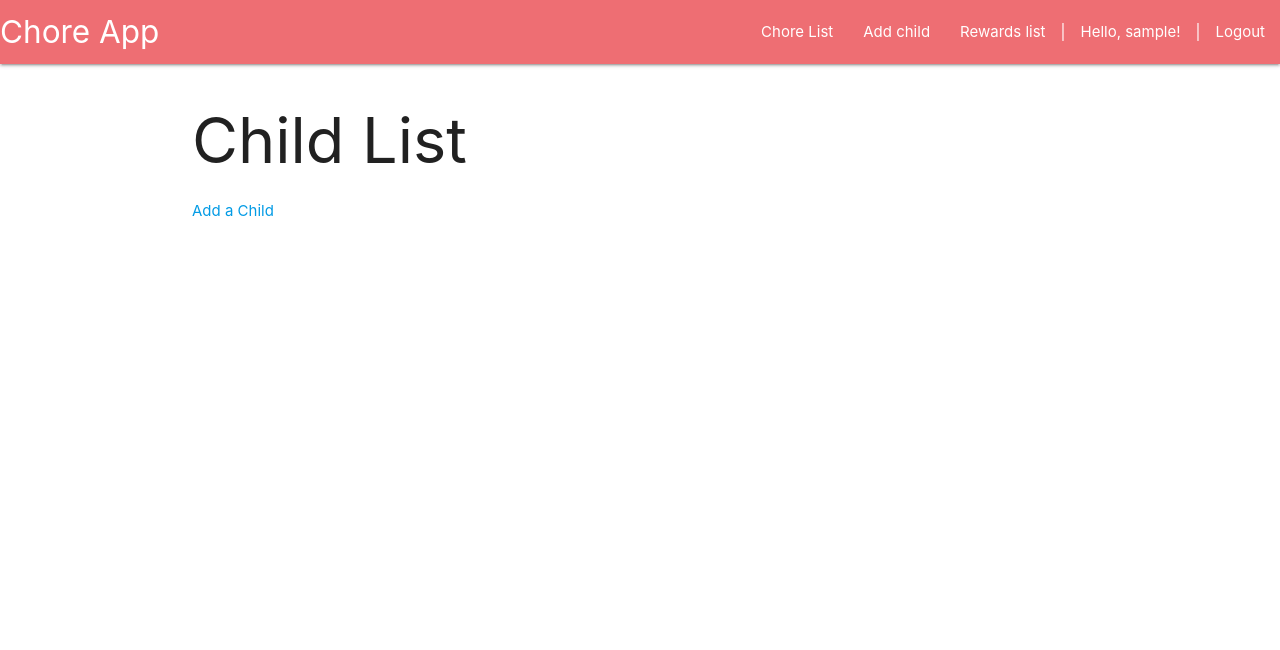
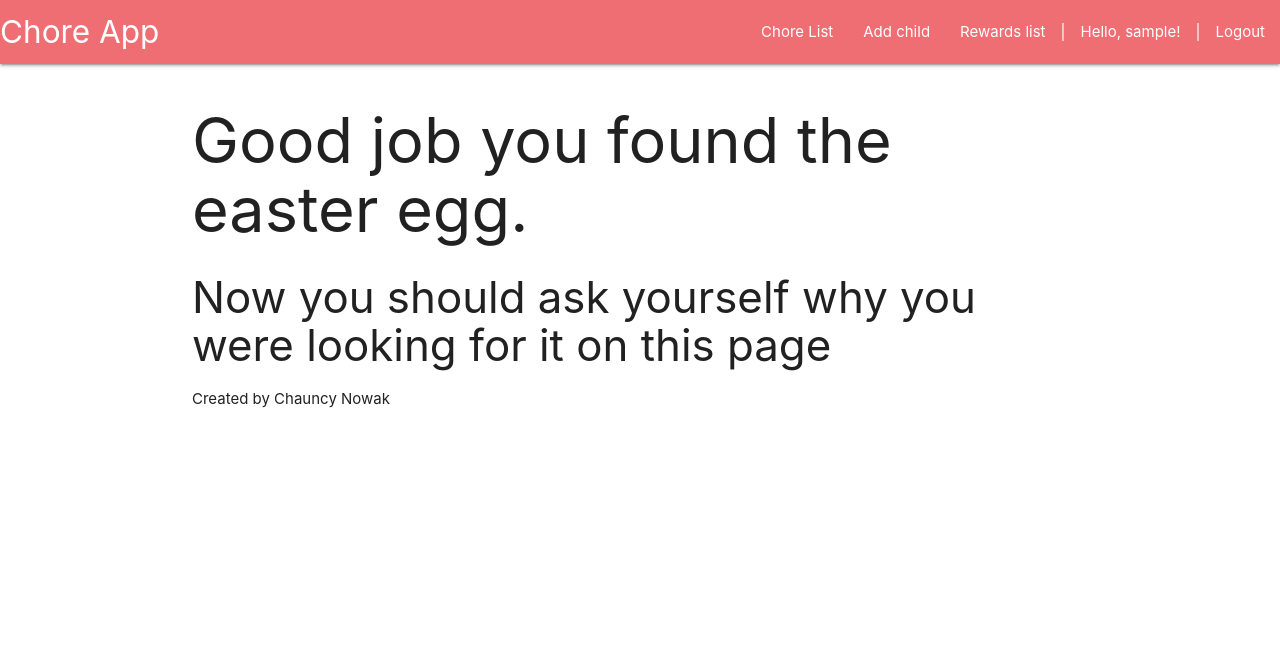
Before and after one commit to chauncy-n/choreapp, a Django app: page /children/ in a window 1280 px wide. Shown: the top 650 px of the page. Run offline with Django 3.2, Linux system fonts and the light colour scheme; the visitor is signed in with stand-in values (Sample User, id 1); data that the repository does not hold is empty.

```diff
--- a/main_app/templates/children/detail.html
+++ b/main_app/templates/children/detail.html
@@ -9,7 +9,7 @@
                 <span class="card-title">{{ child.name }}</span>
                 <p>Name: {{ child.name }}</p>
                 <p>Points: {{ child.points }}</p>
-                <a href="{% url 'children_update' child.id %}">Update Points</a> |
+                <a href="{% url 'children_update' child.id %}">Update Points or Add a Chore</a> |
                 <a href="{% url 'children_delete' child.id %}">DELETE This Child</a>
                 {% for chore in chores %}
                 <div class="card-panel teal-text center-align">{{chore.task}}, Description: {{chore.description}}, Points:{{chore.points}} </div>
--- a/main_app/templates/children/index.html
+++ b/main_app/templates/children/index.html
@@ -1,19 +1,7 @@
 {% extends 'base.html' %}
 {% block content %}
 
-<h1>Child List</h1>
-<a href="/children/create">Add a Child</a>
-{% for child in children %}
-    <div class="card">
-        <a href='{% url "children_detail" child.id %}'>
-            <div class="card-content">
-                <p>Name: {{ child.name }}</p>
-                <p>Points: {{ child.points }}</p>
-            </div>
-        </a>
-        <a href="/user/{{child.user.username}}">
-        </a>
-    </div>
-{% endfor %}
-
+<h1>Good job you found the easter egg.</h1>
+<h3>Now you should ask yourself why you were looking for it on this page</h3>
+<p>Created by Chauncy Nowak</p>
 {% endblock %}
```
